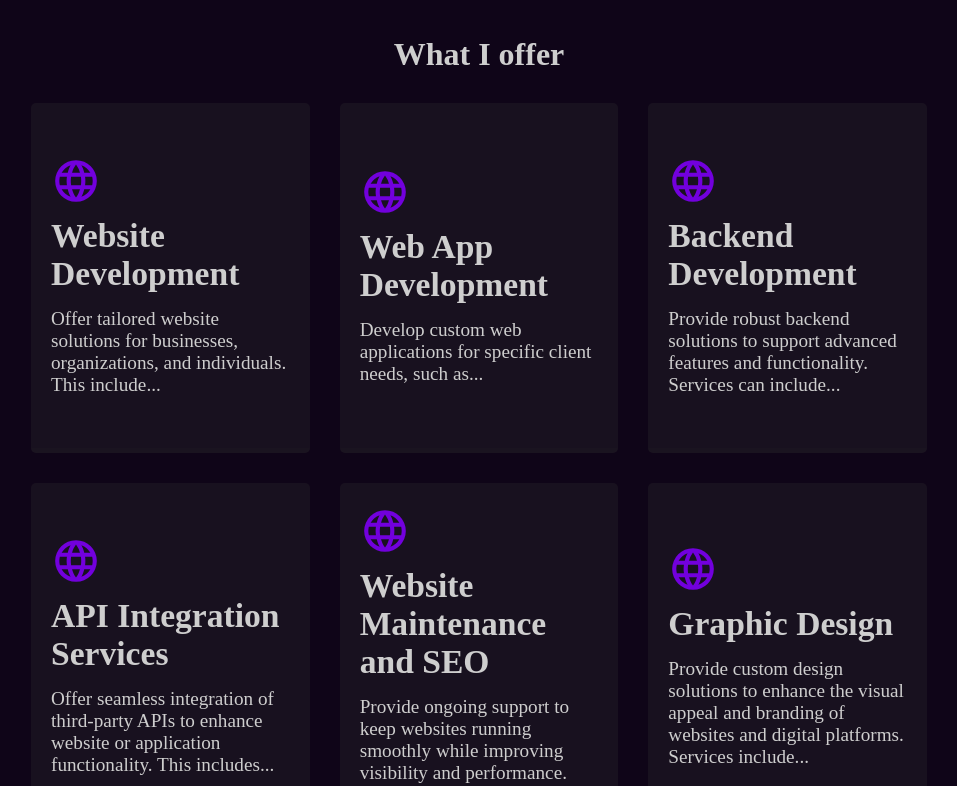
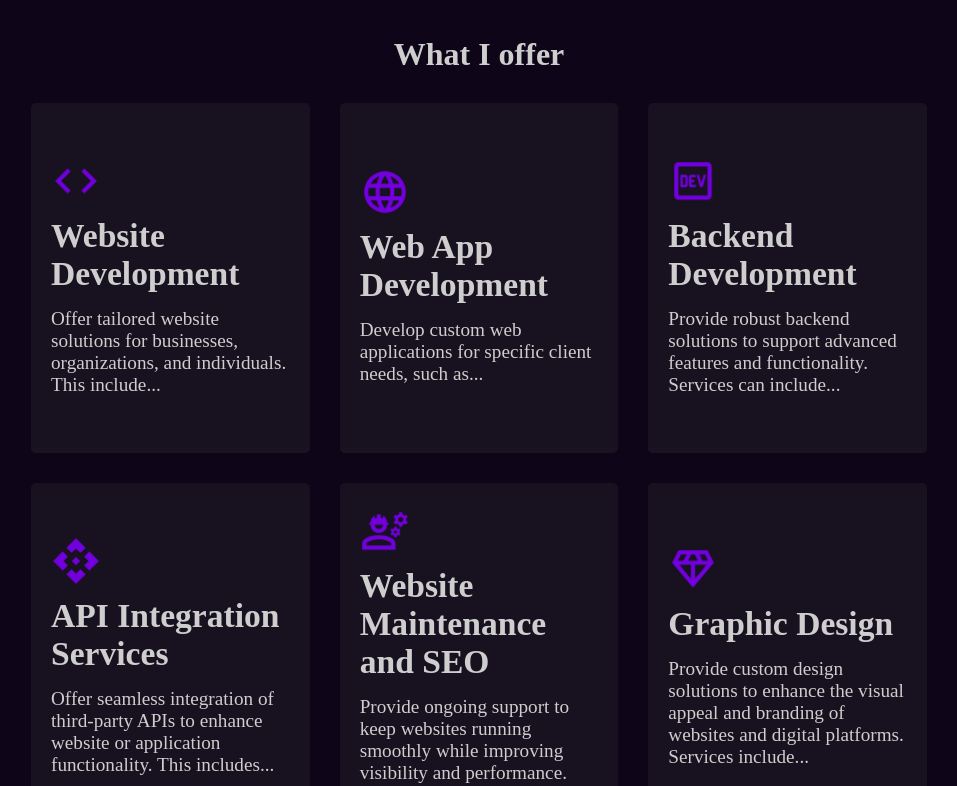
Before and after one commit to EL-Codx/el-folio, a React (Vite) app: page / in a window 1280 px wide. Shown: the part 658-1444 px from the top of the page, without its empty margins (161-1118 px from the left). Built offline with nearby package versions, Linux system fonts and the light colour scheme.

Commit message:
icons added and animated

```diff
--- a/src/assets/css/App.css
+++ b/src/assets/css/App.css
@@ -91,3 +91,31 @@
       flex: 1 1 100%; /* 1 item per row on small screens */
   }
 }
+
+
+
+
+
+
+
+
+
+
+
+
+
+
+
+/* svg icon rotation */
+.rotate-svg {
+  animation: blink 0.3s step-start infinite;
+}
+
+@keyframes blink {
+  0%, 50% {
+      opacity: 1; /* Visible */
+  }
+  51%, 100% {
+      opacity: 0; /* Hidden */
+  }
+}
--- /dev/null
+++ b/src/global/api_svg.jsx
@@ -0,0 +1,7 @@
+export const Apisvg = (props) => {
+    return (
+        <div>
+            <svg xmlns="http://www.w3.org/2000/svg" height={props.height} viewBox="0 -960 960 960" width={props.width} fill={props.color}><path d="m480-400-80-80 80-80 80 80-80 80Zm-85-235L295-735l185-185 185 185-100 100-85-85-85 85ZM225-295 40-480l185-185 100 100-85 85 85 85-100 100Zm510 0L635-395l85-85-85-85 100-100 185 185-185 185ZM480-40 295-225l100-100 85 85 85-85 100 100L480-40Z" className="rotate-svg"/></svg>
+        </div>
+    )
+}
--- /dev/null
+++ b/src/global/code_svg.jsx
@@ -0,0 +1,7 @@
+export const Codesvg = (props) => {
+    return (
+        <div>
+            <svg xmlns="http://www.w3.org/2000/svg" height={props.height} viewBox="0 -960 960 960" width={props.width} fill={props.color}><path d="M320-240 80-480l240-240 57 57-184 184 183 183-56 56Zm320 0-57-57 184-184-183-183 56-56 240 240-240 240Z" className="rotate-svg"/></svg>
+        </div>
+    )
+}
--- /dev/null
+++ b/src/global/dev_svg.jsx
@@ -0,0 +1,7 @@
+export const Devsvg = (props) => {
+    return (
+        <div>
+            <svg xmlns="http://www.w3.org/2000/svg" height={props.height} viewBox="0 -960 960 960" width={props.width} fill={props.color}><path d="M240-360h96q19 0 32.5-13.5T382-406v-148q0-19-13.5-32.5T336-600h-96v240Zm46-46v-148h50v148h-50Zm149 46h98v-46h-82v-52h52v-46h-52v-50h82v-46h-98q-13 0-21.5 8.5T405-570v180q0 13 8.5 21.5T435-360Zm206-1q13 0 22.5-8.5T676-391l56-209h-48l-43 164-43-164h-48l56 209q3 13 12.5 21.5T641-361ZM200-120q-33 0-56.5-23.5T120-200v-560q0-33 23.5-56.5T200-840h560q33 0 56.5 23.5T840-760v560q0 33-23.5 56.5T760-120H200Zm0-80h560v-560H200v560Zm0-560v560-560Z" className="rotate-svg"/></svg>
+        </div>
+    )
+}
--- a/src/global/globe.jsx
+++ /dev/null
@@ -1,7 +0,0 @@
-export const Globe = (props) => {
-    return (
-        <div>
-            <svg xmlns="http://www.w3.org/2000/svg" height={props.height} viewBox="0 -960 960 960" width={props.width} fill={props.color}><path d="M480-80q-82 0-155-31.5t-127.5-86Q143-252 111.5-325T80-480q0-83 31.5-155.5t86-127Q252-817 325-848.5T480-880q83 0 155.5 31.5t127 86q54.5 54.5 86 127T880-480q0 82-31.5 155t-86 127.5q-54.5 54.5-127 86T480-80Zm0-82q26-36 45-75t31-83H404q12 44 31 83t45 75Zm-104-16q-18-33-31.5-68.5T322-320H204q29 50 72.5 87t99.5 55Zm208 0q56-18 99.5-55t72.5-87H638q-9 38-22.5 73.5T584-178ZM170-400h136q-3-20-4.5-39.5T300-480q0-21 1.5-40.5T306-560H170q-5 20-7.5 39.5T160-480q0 21 2.5 40.5T170-400Zm216 0h188q3-20 4.5-39.5T580-480q0-21-1.5-40.5T574-560H386q-3 20-4.5 39.5T380-480q0 21 1.5 40.5T386-400Zm268 0h136q5-20 7.5-39.5T800-480q0-21-2.5-40.5T790-560H654q3 20 4.5 39.5T660-480q0 21-1.5 40.5T654-400Zm-16-240h118q-29-50-72.5-87T584-782q18 33 31.5 68.5T638-640Zm-234 0h152q-12-44-31-83t-45-75q-26 36-45 75t-31 83Zm-200 0h118q9-38 22.5-73.5T376-782q-56 18-99.5 55T204-640Z"/></svg>
-        </div>
-    )
-}
--- /dev/null
+++ b/src/global/globe_svg.jsx
@@ -0,0 +1,7 @@
+export const Globe = (props) => {
+    return (
+        <div>
+            <svg xmlns="http://www.w3.org/2000/svg" height={props.height} viewBox="0 -960 960 960" width={props.width} fill={props.color}><path d="M480-80q-82 0-155-31.5t-127.5-86Q143-252 111.5-325T80-480q0-83 31.5-155.5t86-127Q252-817 325-848.5T480-880q83 0 155.5 31.5t127 86q54.5 54.5 86 127T880-480q0 82-31.5 155t-86 127.5q-54.5 54.5-127 86T480-80Zm0-82q26-36 45-75t31-83H404q12 44 31 83t45 75Zm-104-16q-18-33-31.5-68.5T322-320H204q29 50 72.5 87t99.5 55Zm208 0q56-18 99.5-55t72.5-87H638q-9 38-22.5 73.5T584-178ZM170-400h136q-3-20-4.5-39.5T300-480q0-21 1.5-40.5T306-560H170q-5 20-7.5 39.5T160-480q0 21 2.5 40.5T170-400Zm216 0h188q3-20 4.5-39.5T580-480q0-21-1.5-40.5T574-560H386q-3 20-4.5 39.5T380-480q0 21 1.5 40.5T386-400Zm268 0h136q5-20 7.5-39.5T800-480q0-21-2.5-40.5T790-560H654q3 20 4.5 39.5T660-480q0 21-1.5 40.5T654-400Zm-16-240h118q-29-50-72.5-87T584-782q18 33 31.5 68.5T638-640Zm-234 0h152q-12-44-31-83t-45-75q-26 36-45 75t-31 83Zm-200 0h118q9-38 22.5-73.5T376-782q-56 18-99.5 55T204-640Z" className="rotate-svg"/></svg>
+        </div>
+    )
+}
--- /dev/null
+++ b/src/global/graphic_svg.jsx
@@ -0,0 +1,7 @@
+export const Graphicsvg = (props) => {
+    return (
+        <div>
+            <svg xmlns="http://www.w3.org/2000/svg" height={props.height} viewBox="0 -960 960 960" width={props.width} fill={props.color}><path d="M480-120 80-600l120-240h560l120 240-400 480Zm-95-520h190l-60-120h-70l-60 120Zm55 347v-267H218l222 267Zm80 0 222-267H520v267Zm144-347h106l-60-120H604l60 120Zm-474 0h106l60-120H250l-60 120Z" className="rotate-svg"/></svg>
+        </div>
+    )
+}
--- /dev/null
+++ b/src/global/maintain_svg.jsx
@@ -0,0 +1,7 @@
+export const Maintainsvg = (props) => {
+    return (
+        <div>
+            <svg xmlns="http://www.w3.org/2000/svg" height={props.height} viewBox="0 -960 960 960" width={props.width} fill={props.color}><path d="M42-120v-112q0-33 17-62t47-44q51-26 115-44t141-18q77 0 141 18t115 44q30 15 47 44t17 62v112H42Zm80-80h480v-32q0-11-5.5-20T582-266q-36-18-92.5-36T362-320q-71 0-127.5 18T142-266q-9 5-14.5 14t-5.5 20v32Zm240-240q-66 0-113-47t-47-113h-10q-9 0-14.5-5.5T172-620q0-9 5.5-14.5T192-640h10q0-45 22-81t58-57v38q0 9 5.5 14.5T302-720q9 0 14.5-5.5T322-740v-54q9-3 19-4.5t21-1.5q11 0 21 1.5t19 4.5v54q0 9 5.5 14.5T422-720q9 0 14.5-5.5T442-740v-38q36 21 58 57t22 81h10q9 0 14.5 5.5T552-620q0 9-5.5 14.5T532-600h-10q0 66-47 113t-113 47Zm0-80q33 0 56.5-23.5T442-600H282q0 33 23.5 56.5T362-520Zm300 160-6-30q-6-2-11.5-4.5T634-402l-28 10-20-36 22-20v-24l-22-20 20-36 28 10q4-4 10-7t12-5l6-30h40l6 30q6 2 12 5t10 7l28-10 20 36-22 20v24l22 20-20 36-28-10q-5 5-10.5 7.5T708-390l-6 30h-40Zm20-70q12 0 21-9t9-21q0-12-9-21t-21-9q-12 0-21 9t-9 21q0 12 9 21t21 9Zm72-130-8-42q-9-3-16.5-7.5T716-620l-42 14-28-48 34-30q-2-5-2-8v-16q0-3 2-8l-34-30 28-48 42 14q6-6 13.5-10.5T746-798l8-42h56l8 42q9 3 16.5 7.5T848-780l42-14 28 48-34 30q2 5 2 8v16q0 3-2 8l34 30-28 48-42-14q-6 6-13.5 10.5T818-602l-8 42h-56Zm28-90q21 0 35.5-14.5T832-700q0-21-14.5-35.5T782-750q-21 0-35.5 14.5T732-700q0 21 14.5 35.5T782-650ZM362-200Z" className="rotate-svg"/></svg>
+        </div>
+    )
+}
--- a/src/screens/details.jsx
+++ b/src/screens/details.jsx
@@ -1,5 +1,10 @@
+import { Apisvg } from "../global/api_svg"
 import { Card } from "../global/card"
-import { Globe } from "../global/globe"
+import { Codesvg } from "../global/code_svg"
+import { Devsvg } from "../global/dev_svg"
+import { Globe } from "../global/globe_svg"
+import { Graphicsvg } from "../global/graphic_svg"
+import { Maintainsvg } from "../global/maintain_svg"
 
 export const Details = () => {
     return (
@@ -9,7 +14,7 @@ export const Details = () => {
                 <div className="service-content">
                     {/* website dev */}
                     <Card
-                        logo = {<Globe color="#7200dd" height="50" width="50"/>}
+                        logo = {<Codesvg color="#7200dd" height="50" width="50"/>}
                         card_title = "Website Development"
                         card_brief = "Offer tailored website solutions for businesses, organizations, and individuals. This include..."
                     />
@@ -23,28 +28,28 @@ export const Details = () => {
 
                     {/* backend services */}
                     <Card
-                        logo = {<Globe color="#7200dd" height="50" width="50"/>}
+                        logo = {<Devsvg color="#7200dd" height="50" width="50"/>}
                         card_title = "Backend Development"
                         card_brief = "Provide robust backend solutions to support advanced features and functionality. Services can include..."
                     />
 
                     {/* api services */}
                     <Card
-                        logo = {<Globe color="#7200dd" height="50" width="50"/>}
+                        logo = {<Apisvg color="#7200dd" height="50" width="50"/>}
                         card_title = "API Integration Services"
                         card_brief = "Offer seamless integration of third-party APIs to enhance website or application functionality. This includes..."
                     />
 
                     {/* seo */}
                     <Card
-                        logo = {<Globe color="#7200dd" height="50" width="50"/>}
+                        logo = {<Maintainsvg color="#7200dd" height="50" width="50"/>}
                         card_title = "Website Maintenance and SEO"
                         card_brief = "Provide ongoing support to keep websites running smoothly while improving visibility and performance. Services include..."
                     />
 
                     {/* graphic design services */}
                     <Card
-                        logo = {<Globe color="#7200dd" height="50" width="50"/>}
+                        logo = {<Graphicsvg color="#7200dd" height="50" width="50"/>}
                         card_title = "Graphic Design"
                         card_brief = "Provide custom design solutions to enhance the visual appeal and branding of websites and digital platforms. Services include..."
                     />
```
